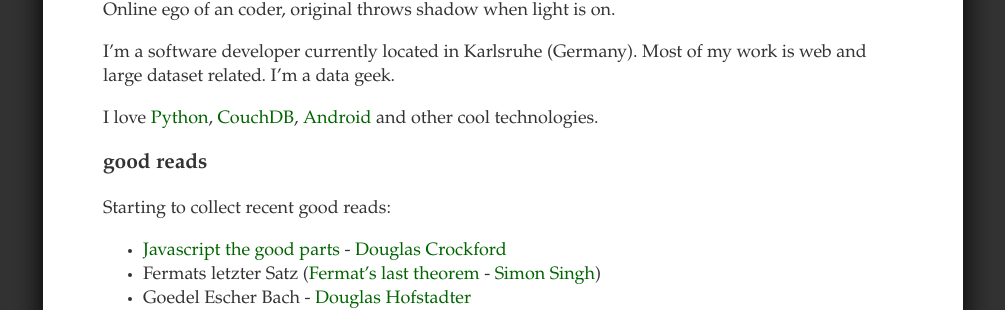
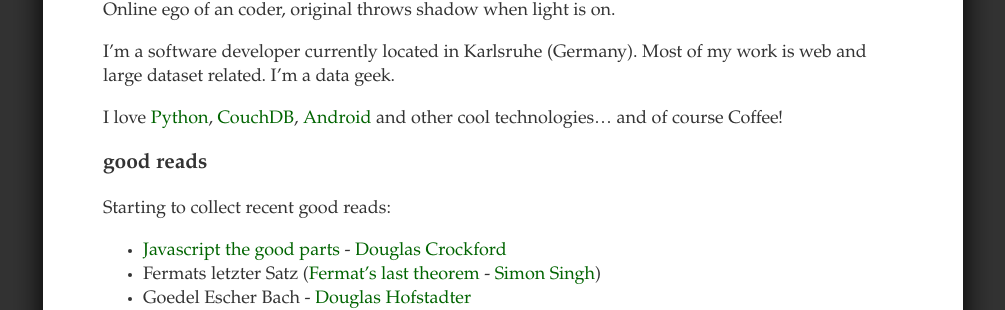
Before and after one commit to toke/toke.github.io_old, a Jekyll site: the page built from index.markdown, in a window 1280 px wide. Shown: the part 273-583 px from the top of the page, without its empty margins (137-1142 px from the left). Built offline with Jekyll 4.4.1, drawn with Linux system fonts in a browser that asks for light colours.

Commit message:
Added love to coffee

```diff
--- a/index.markdown
+++ b/index.markdown
@@ -10,7 +10,7 @@
 
 I'm a software developer currently located in Karlsruhe (Germany). Most of my work is web and large dataset related. I'm a data geek.
 
-I love [Python](http://www.python.org), [CouchDB](http://couchdb.apache.org), [Android](http://www.android.com) and other cool technologies.
+I love [Python](http://www.python.org), [CouchDB](http://couchdb.apache.org), [Android](http://www.android.com) and other cool technologies… and of course Coffee!
 
 good reads
 ==========
```
